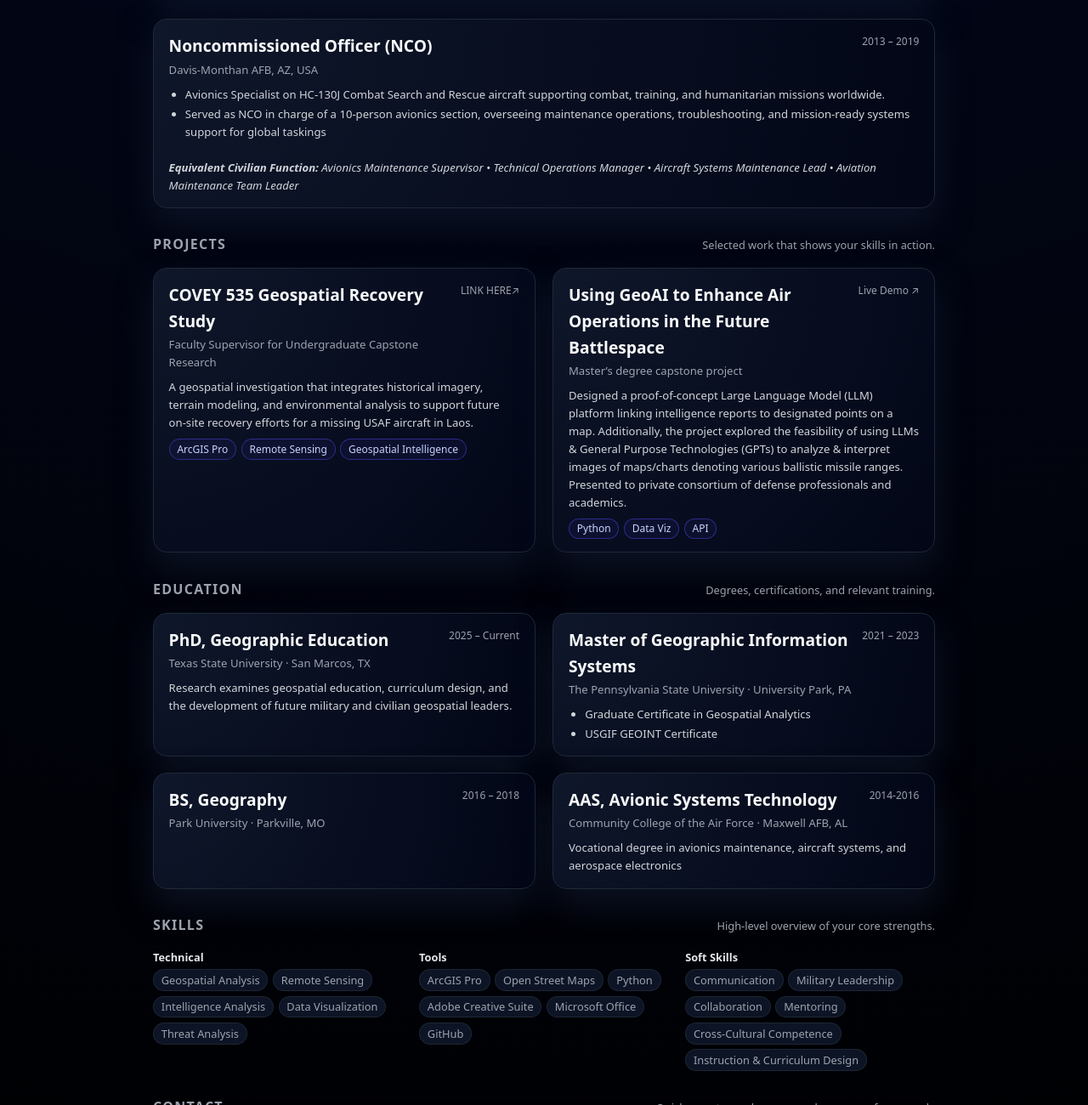
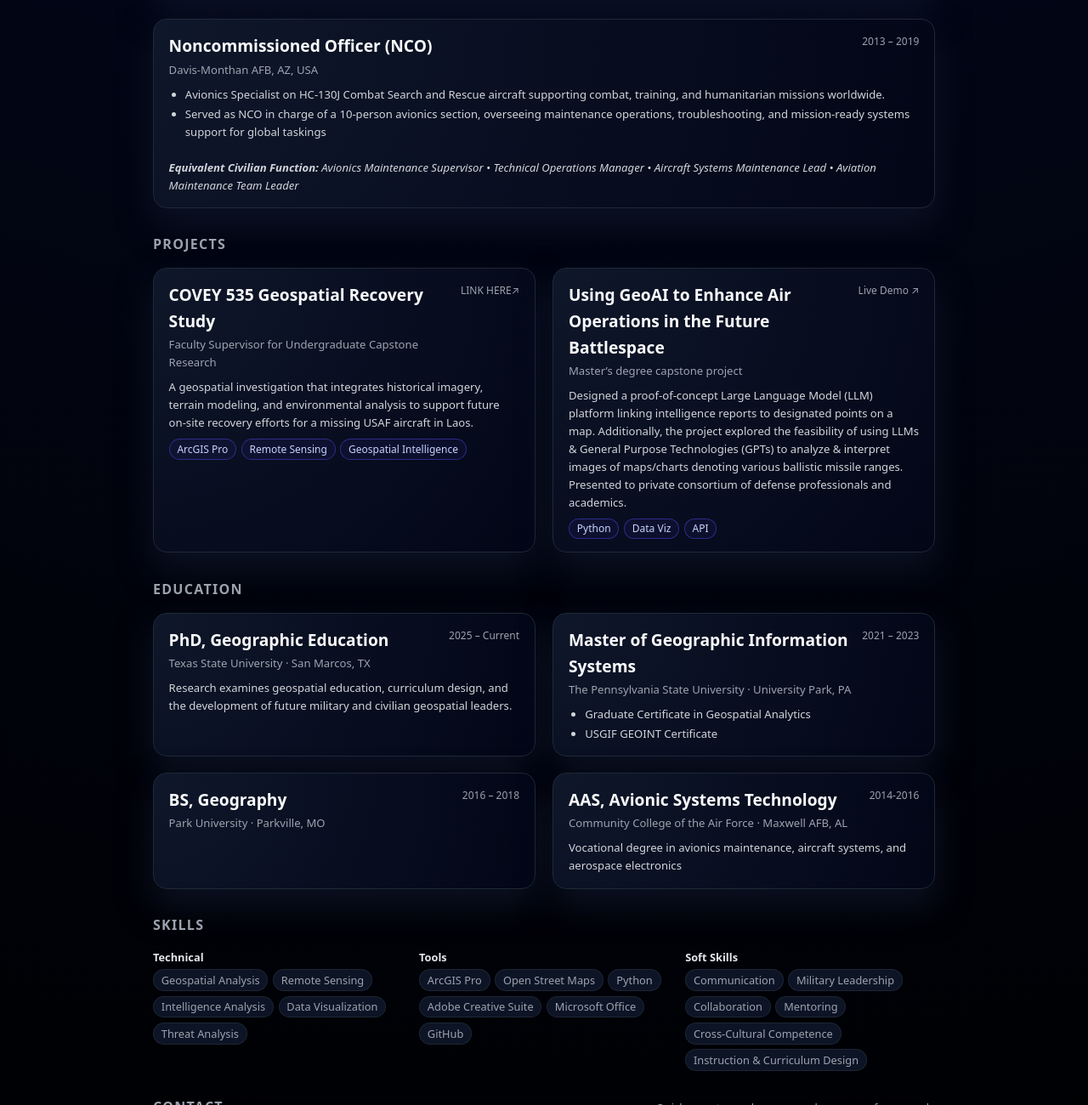
Before and after one commit to dumaleja/Portfolio, a plain HTML site: page index.html in a window 1280 px wide. Shown: the part 1421-2721 px from the top of the page at 85% size. Drawn offline with Linux system fonts and the light colour scheme.

Commit message:
Update index.html

```diff
--- a/index.html
+++ b/index.html
@@ -598,9 +598,6 @@
     <section id="experience">
       <div class="section-header">
         <h2 class="section-title">Experience</h2>
-        <p class="section-subtitle">
-          Reverse-chronological work history and key impact.
-        </p>
       </div>
         <!-- USAFA Instructor -->
       <div class="grid-2">
@@ -690,8 +687,6 @@
     <section id="projects">
       <div class="section-header">
         <h2 class="section-title">Projects</h2>
-        <p class="section-subtitle">
-          Selected work that shows your skills in action.
         </p>
       </div>
 
@@ -760,9 +755,6 @@
     <section id="education">
       <div class="section-header">
         <h2 class="section-title">Education</h2>
-        <p class="section-subtitle">
-          Degrees, certifications, and relevant training.
-        </p>
       </div>
 
       <div class="grid-3">
@@ -830,9 +822,6 @@
     <section id="skills">
       <div class="section-header">
         <h2 class="section-title">Skills</h2>
-        <p class="section-subtitle">
-          High-level overview of your core strengths.
-        </p>
       </div>
 
       <div class="skills-grid">
```
